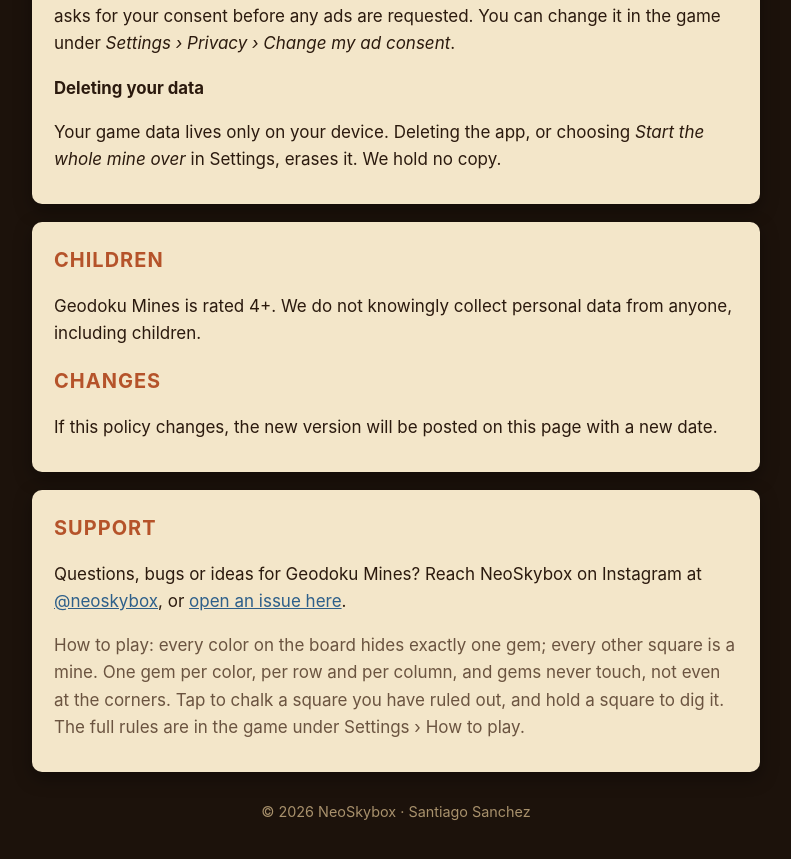
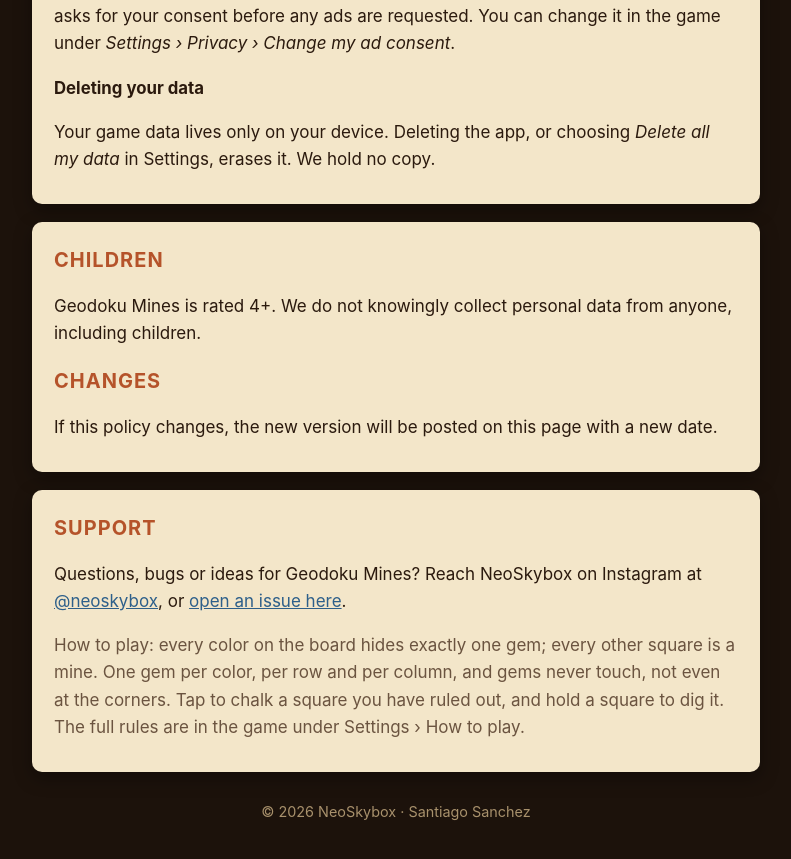
Before and after one commit to sansanchezca/GeodokuMines-Privacy, a plain HTML site: page index.html in a window 1280 px wide. Shown: the part 1648-2507 px from the top of the page, without its empty margins (244-1035 px from the left). Drawn offline with Linux system fonts and the light colour scheme.

Commit message:
Name the in-app delete option
Co-Authored-By: Claude Fable 5.2 <noreply@anthropic.com>
Claude-Session: https://claude.ai/code/session_01RdsTmqB2ffo1KBaGeP3VFF

```diff
--- a/index.html
+++ b/index.html
@@ -87,7 +87,7 @@
     <p>In the European Economic Area, the United Kingdom and some US states, the app asks for your consent before any ads
       are requested. You can change it in the game under <em>Settings › Privacy › Change my ad consent</em>.</p>
     <h3>Deleting your data</h3>
-    <p>Your game data lives only on your device. Deleting the app, or choosing <em>Start the whole mine over</em> in Settings,
+    <p>Your game data lives only on your device. Deleting the app, or choosing <em>Delete all my data</em> in Settings,
       erases it. We hold no copy.</p>
   </section>
 
```
